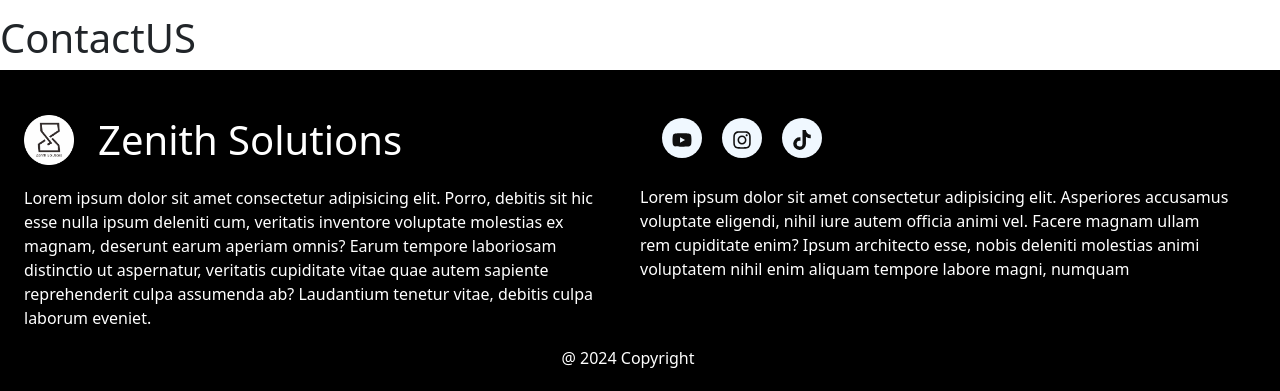
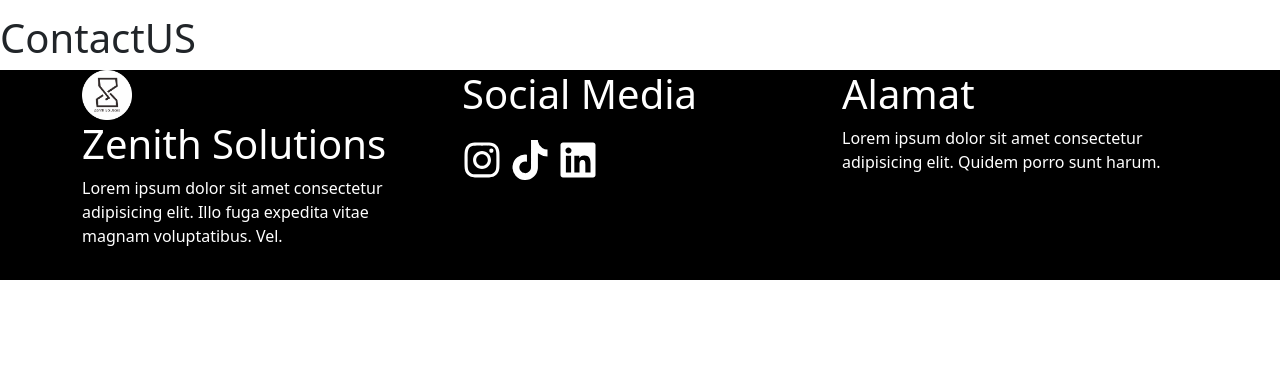
Before and after one commit to Zenith-Solutions-Project/zenith-comprof, a React (Vite) app: page /home in a window 1280 px wide. Shown: the part 2626-3017 px from the top of the page. After the commit the page ends 2906 px from the top, so only its background shows below. Built offline with nearby package versions, Linux system fonts and the light colour scheme.

Commit message:
update footer

```diff
--- a/src/app/components/partials/Footer.jsx
+++ b/src/app/components/partials/Footer.jsx
@@ -1,82 +1,56 @@
-import { Image } from "react-bootstrap";
-import { FaYoutube, FaInstagram, FaTiktok } from "react-icons/fa";
+import { Image, Container, Row, Col } from "react-bootstrap";
+
 import logoFooter from "../../../assets/logo/ZS2.png";
 import "./footer.css";
-
+import { FaInstagram, FaLinkedin, FaTiktok } from "react-icons/fa";
 const Footer = () => {
-  const IconCard = ({ icon: Icon, link, platform }) => {
-    return (
-      <a href={link} className={`icon-card ${platform}`}>
-        <div className="icon">
-          <Icon size={20} />
-        </div>
-      </a>
-    );
-  };
+  const footerIcons = [
+    {
+      path: "/",
+      icons: <FaInstagram />,
+    },
+    {
+      path: "/",
+      icons: <FaTiktok />,
+    },
+    {
+      path: "/",
+      icons: <FaLinkedin />,
+    },
+  ];
   return (
     <>
-      <footer className="bg-black text-center text-lg-start justify-content-center d-flex">
-        <div className="container-fluid p-4">
-          <div className="row">
-            <div className="row">
-              <div className="col-lg-6">
-                <div className="d-flex align-items-center gap-4 text-white">
-                  <Image
-                    src={logoFooter}
-                    style={{ width: "50px" }}
-                    className="py-3"
-                  />
-                  <p className="fs-1 mt-3 text-white"> Zenith Solutions</p>
-                </div>
-                <p className="text-white">
-                  Lorem ipsum dolor sit amet consectetur adipisicing elit.
-                  Porro, debitis sit hic esse nulla ipsum deleniti cum,
-                  veritatis inventore voluptate molestias ex magnam, deserunt
-                  earum aperiam omnis? Earum tempore laboriosam distinctio ut
-                  aspernatur, veritatis cupiditate vitae quae autem sapiente
-                  reprehenderit culpa assumenda ab? Laudantium tenetur vitae,
-                  debitis culpa laborum eveniet.
-                </p>
+      <footer className="bg-black">
+        <Container>
+          <Row>
+            <Col lg={4} xs={12} className="mb-3">
+              <div className="text-white text-center text-lg-start">
+                <Image src={logoFooter} style={{ width: "50px" }} />
+                <h1 className="">Zenith Solutions</h1>
+                <p>Lorem ipsum dolor sit amet consectetur adipisicing elit. Illo fuga expedita vitae magnam voluptatibus. Vel.</p>
               </div>
+            </Col>
+            <Col lg={4} xs={12} className="mb-4">
+              <h1 className="text-white text-center text-lg-start">Social Media</h1>
+              <div className="d-flex justify-content-center justify-content-lg-start gap-2">
+                {footerIcons.map((icon, index) => (
+                  <div key={index}>
+                    <a href={icon.path} target="_blank">
+                      <span className="text-white fs-1">{icon.icons}</span>
+                    </a>
+                  </div>
+                ))}
+              </div>
+            </Col>
 
-              <div className="col-lg-6 mt-4">
-                <div className="container">
-                  <div className="row">
-                    <div className="col">
-                      <div className="icon-container">
-                        <IconCard
-                          icon={FaYoutube}
-                          link="#"
-                          platform="youtube"
-                        />
-                        <IconCard
-                          icon={FaInstagram}
-                          link="#"
-                          platform="instagram"
-                        />
-                        <IconCard icon={FaTiktok} link="#" platform="tiktok" />
-                      </div>
-                    </div>
-                  </div>
-                </div>
-                <div>
-                  <p
-                    className="text-white"
-                    style={{ alignSelf: "center", marginTop: "27px" }}>
-                    Lorem ipsum dolor sit amet consectetur adipisicing elit.
-                    Asperiores accusamus voluptate eligendi, nihil iure autem
-                    officia animi vel. Facere magnam ullam rem cupiditate enim?
-                    Ipsum architecto esse, nobis deleniti molestias animi
-                    voluptatem nihil enim aliquam tempore labore magni, numquam
-                  </p>
-                </div>
+            <Col>
+              <div className="text-white text-center text-lg-start">
+                <h1 className="text-center text-lg-start">Alamat</h1>
+                <p>Lorem ipsum dolor sit amet consectetur adipisicing elit. Quidem porro sunt harum.</p>
               </div>
-            </div>
-            <div className="row justify-content-center align-items-center text-white">
-              @ 2024 Copyright
-            </div>
-          </div>
-        </div>
+            </Col>
+          </Row>
+        </Container>
       </footer>
     </>
   );
```
